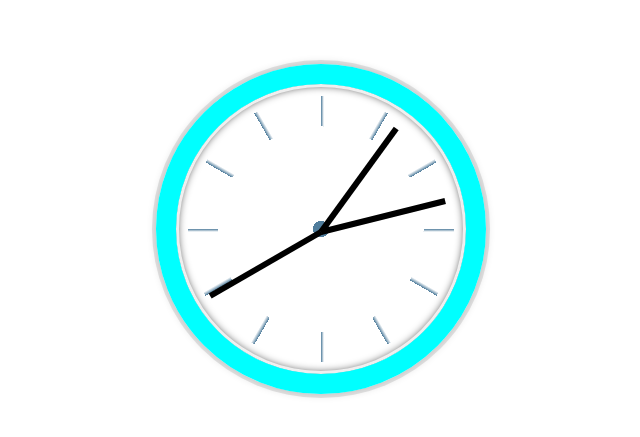
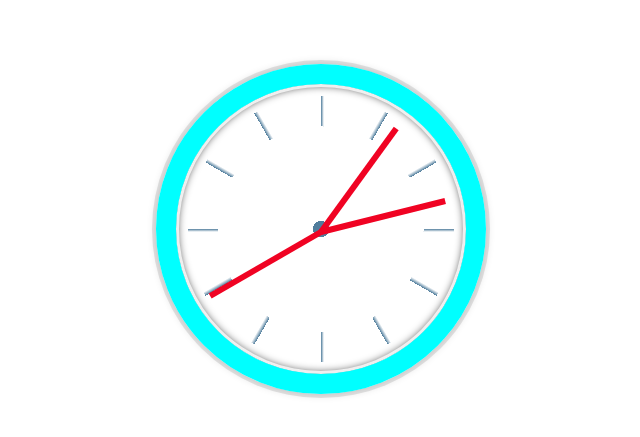
Before and after one commit to Sreelatha-Vallabhaneni/JS-30, a plain HTML site: page CSS-JS-clock/index.html in a window 1280 px wide. Shown: the part 171-608 px from the top of the page, without its empty margins (319-959 px from the left). Drawn offline with Linux system fonts and the light colour scheme.

Commit message:
changed hands color of clock

```diff
--- a/CSS-JS-clock/main.css
+++ b/CSS-JS-clock/main.css
@@ -39,7 +39,7 @@ body{
 .hand {
       width: 10%;
       height: 6px;
-      background: black;
+      background: rgb(240, 3, 35);
       position: absolute;
       top: 50%;
       left: 40%;
```
